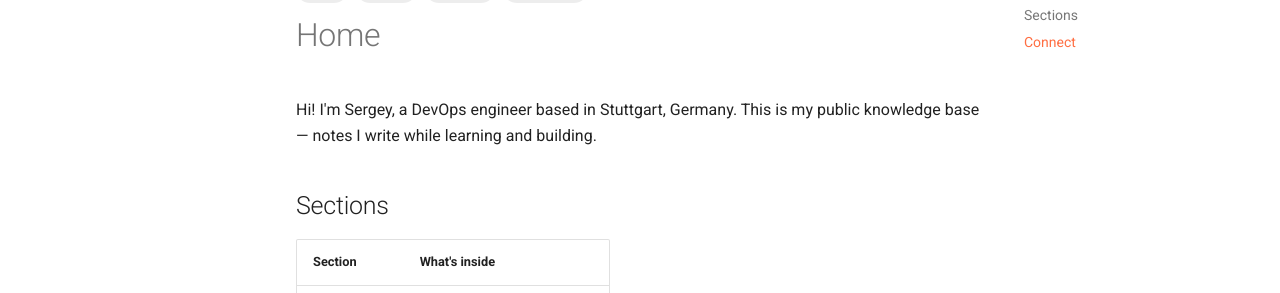
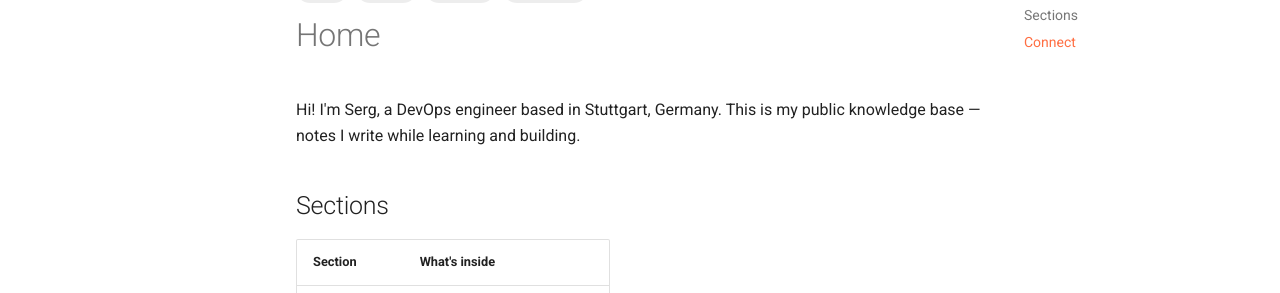
Before and after one commit to serg-markovich/obsidian-public, an MkDocs documentation site: the page built from docs/index.md, in a window 1280 px wide and 1040 px high. Shown: the part 171-464 px from the top of the window. Built offline with MkDocs 1.6.1 and Material for MkDocs 9.7.7, drawn with Linux system fonts in a browser that asks for light colours; comment, search, counter and statistics services are not loaded.

Commit message:
update notes

```diff
--- a/docs/index.md
+++ b/docs/index.md
@@ -1,6 +1,6 @@
 ---
-title: Sergey's DevOps Notes
-description: Public knowledge base on DevOps, Azure, Kubernetes and homelab — by Sergey Markovich
+title: Serg's DevOps Notes
+description: Public knowledge base on DevOps, Azure, Kubernetes and homelab — by Serg Markovich
 type: MOC
 status: active
 tags:
@@ -9,7 +9,7 @@
   - kubernetes
   - homelab
 ---
-Hi! I'm Sergey, a DevOps engineer based in Stuttgart, Germany.
+Hi! I'm Serg, a DevOps engineer based in Stuttgart, Germany.
 This is my public knowledge base — notes I write while learning and building.
 
 ## Sections
```
